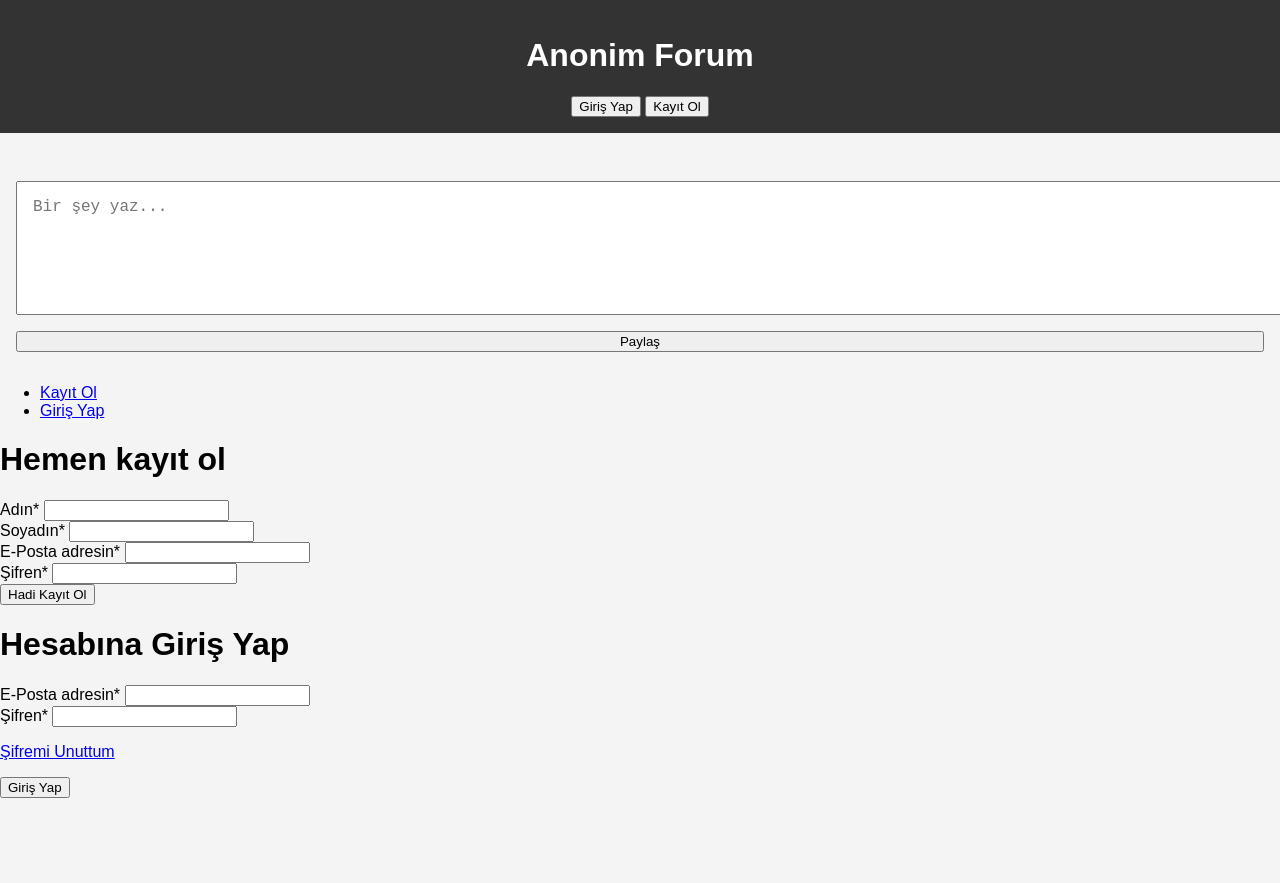
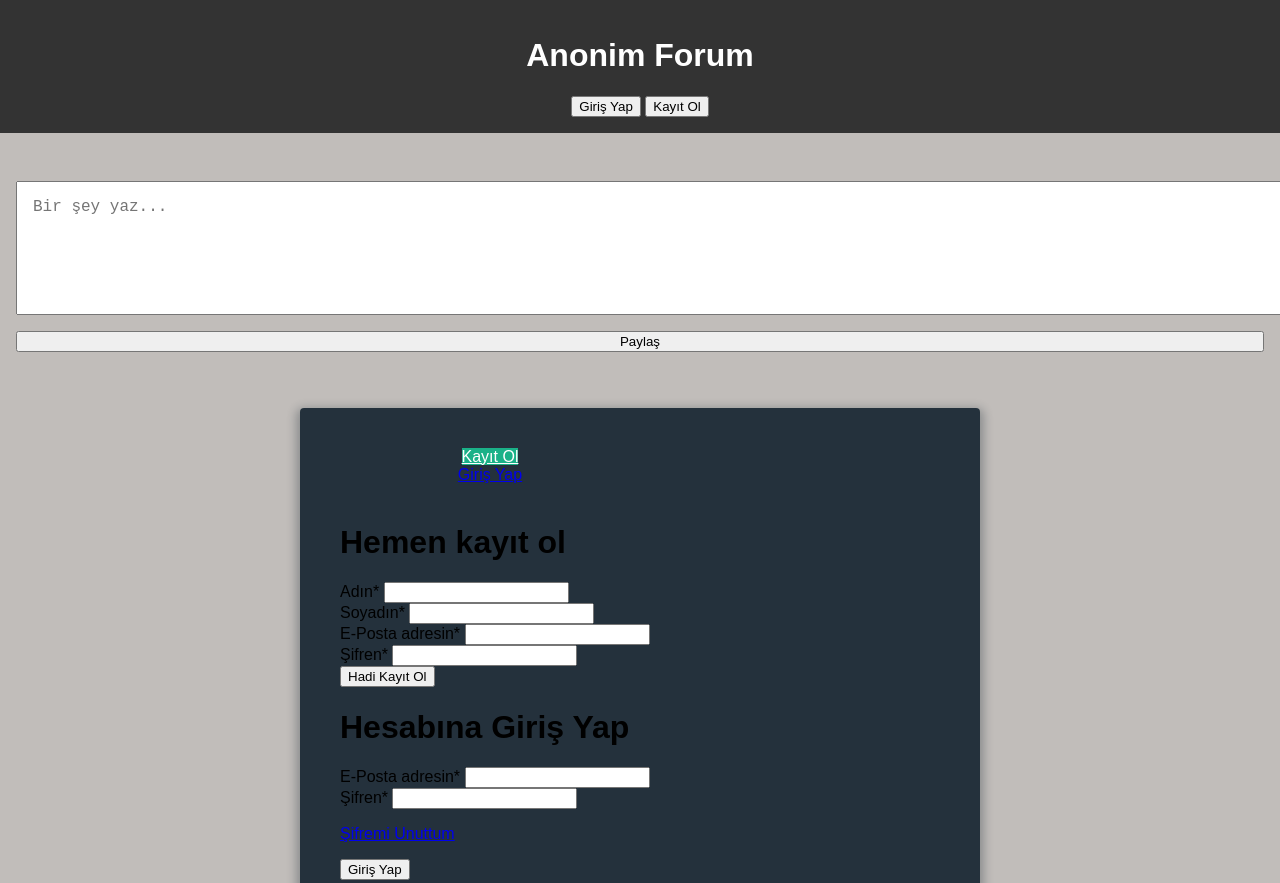
Before and after one commit to Lioneruser4/forum, a plain HTML site: page public/index.html in a window 1280 px wide. Shown: the top 883 px of the page. Before the commit the page ends 800 px from the top, so only its background shows below. Drawn offline with Linux system fonts and the light colour scheme.

Commit message:
Update style.css

```diff
--- a/src/style.css
+++ b/src/style.css
@@ -29,3 +29,33 @@ textarea {
     padding: 1rem;
     font-size: 16px;
 }
+body {
+    background: #c1bdba;
+    font-family: 'Titillium Web', sans-serif;
+}
+
+.menu {
+    background: rgba(19, 35, 47, 0.9);
+    padding: 40px;
+    max-width: 600px;
+    margin: 40px auto;
+    border-radius: 4px;
+    box-shadow: 0 4px 10px 4px rgba(19, 35, 47, 0.3);
+}
+
+.tab-group {
+    list-style: none;
+    padding: 0;
+    margin: 0 0 40px;
+}
+
+.tab-group li {
+    display: inline-block;
+    width: 50%;
+    text-align: center;
+}
+
+.tab-group .active a {
+    background: #1ab188;
+    color: #fff;
+}
```
